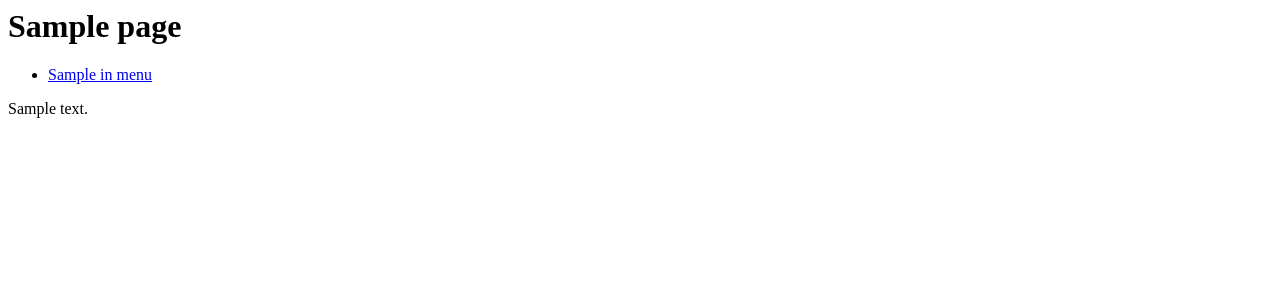
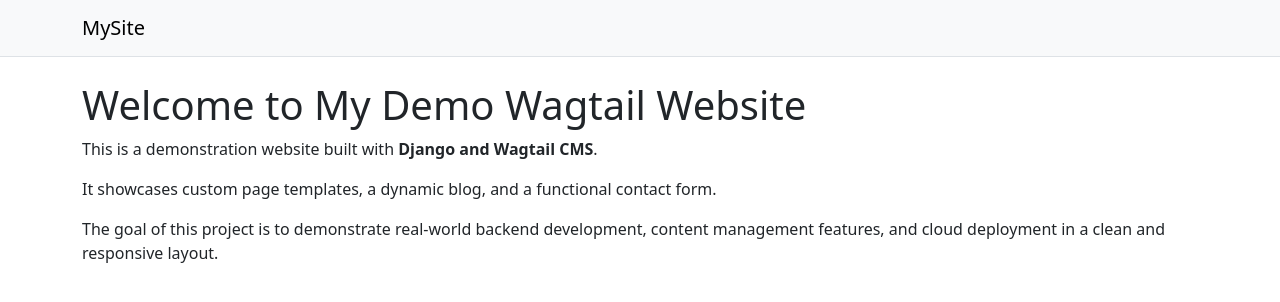
Before and after one commit to Jasmindelic80/newsite, a Django app: template website/home/templates/home/home_page.html in a window 1280 px wide. Shown: the top 302 px of the page. Run offline with Django 5.2, Linux system fonts and the light colour scheme; the template is opened without the code that fills it: most values are stand-ins (such as "Sample title", 1, 10 or a date in 2020).

Commit message:
Update home_page.html

```diff
--- a/website/home/templates/home/home_page.html
+++ b/website/home/templates/home/home_page.html
@@ -1,13 +1,14 @@
+{% extends "base.html" %}
 {% load wagtailcore_tags %}
 
-<h1>{{ page.title }}</h1>
+{% block content %}
+<h1>Welcome to My Demo Wagtail Website</h1>
 
-<ul>
-  {% for child in page.get_children.live.in_menu %}
-    <li><a href="{{ child.url }}">{{ child.title }}</a></li>
-  {% endfor %}
-</ul>
+<p>This is a demonstration website built with <strong>Django and Wagtail CMS</strong>.</p>
 
-<div>
-  {{ page.body|richtext }}
-</div>
+<p>It showcases custom page templates, a dynamic blog, and a functional contact form.</p>
+
+<p>The goal of this project is to demonstrate real-world backend development,
+content management features, and cloud deployment in a clean and responsive layout.</p>
+
+{% endblock %}
```
